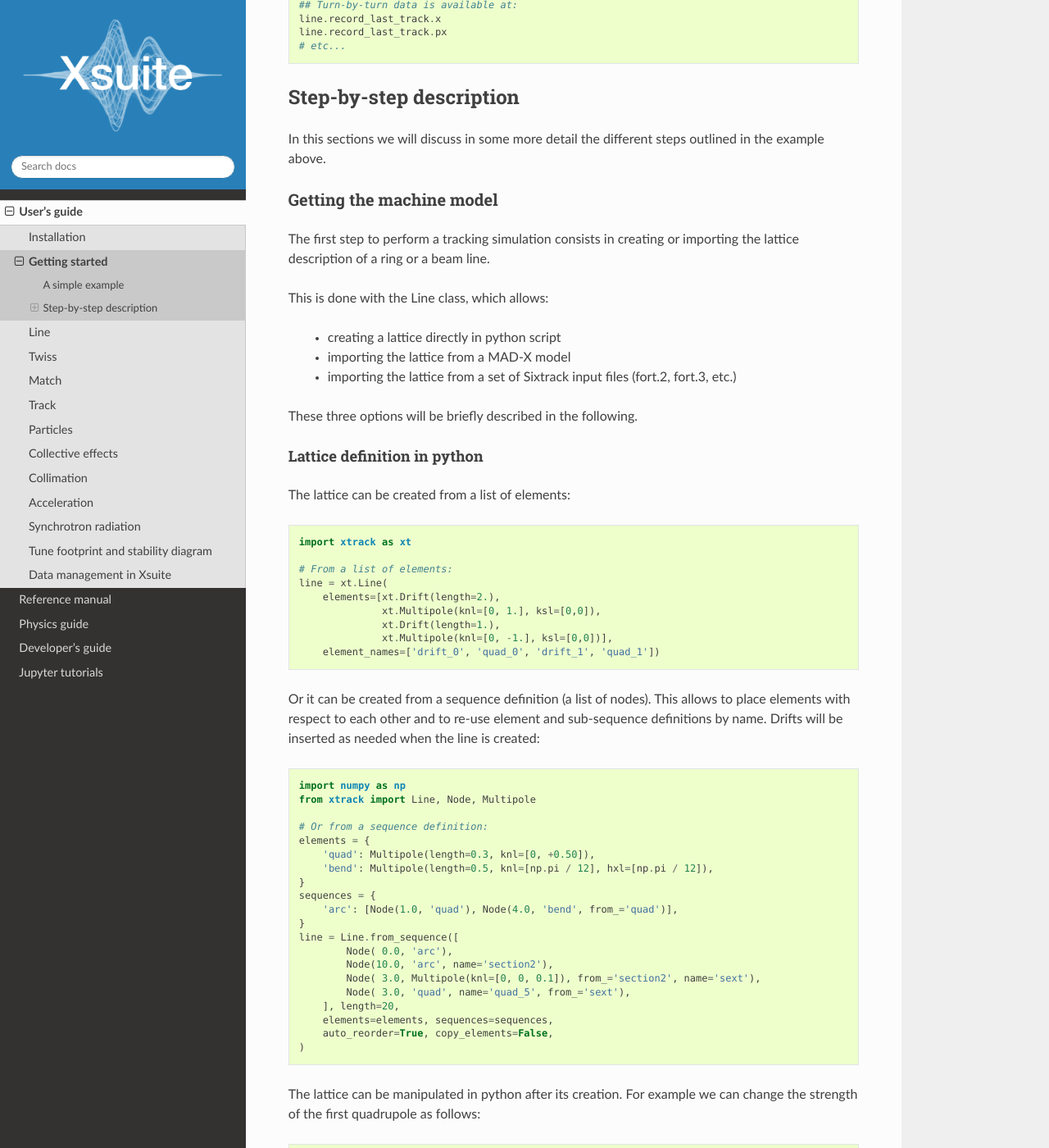
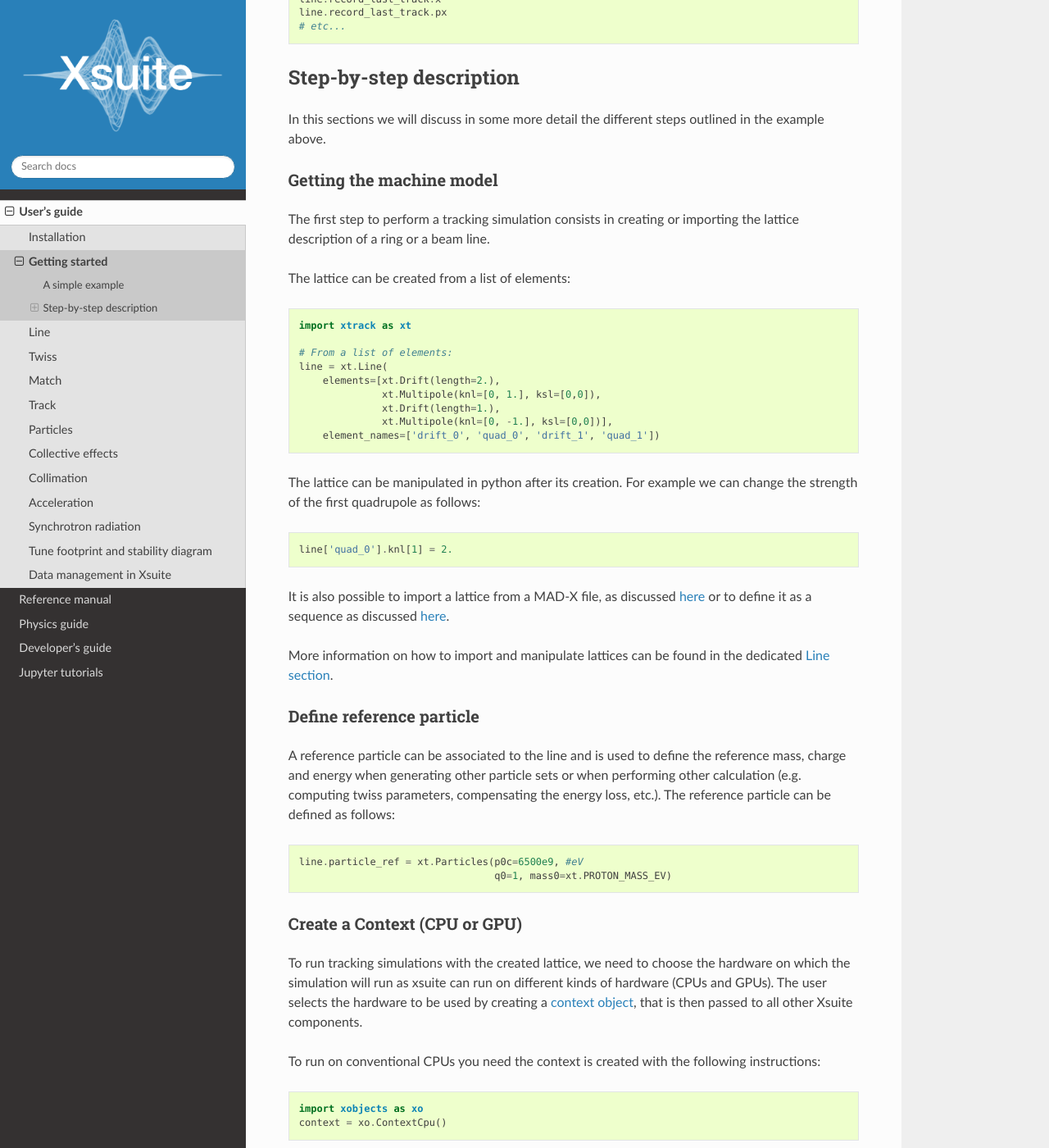
Before and after one commit to xsuite/xsuite, a Sphinx documentation site: the page built from docs/singlepart.rst, in a window 1280 px wide and 1400 px high, scrolled down 1647 px. Shown: the whole window at 82% size. Built offline with Sphinx 7.4.7 and the Read the Docs theme 2.0.0, drawn with Linux system fonts in a browser that asks for light colours; pages that are not in the unit, such as notebooks, are missing from menus; some of the changed text lies outside the part shown.

Commit message:
Update doc

```diff
--- a/docs/conf.py
+++ b/docs/conf.py
@@ -203,6 +203,8 @@
         'generated_code_snippets/twiss_reverse.py',
     'xtrack/examples/twiss/000f_twiss_default.py':
         'generated_code_snippets/twiss_default.py',
+    'xtrack/examples/sequence/000_sequence.py':
+        'generated_code_snippets/sequence.py',
 }
 
 for ss, tt in snippet_files.items():
--- a/docs/line.rst
+++ b/docs/line.rst
@@ -14,16 +14,33 @@
 .. literalinclude:: generated_code_snippets/toy_ring.py
    :language: python
 
+
+.. _madximport:
+
 Importing a line from MAD-X
 ===========================
 
-An Xsuite Line object can be importing from an existing MAD-X model, using the method
+An Xsuite Line object can be imported from an existing MAD-X model, through the
+`cpymad <http://hibtc.github.io/cpymad/>`_ interface of MAD-X, using the method
 :meth:`xtrack.Line.from_madx_sequence`. The import of certain features of the MAD-X
 model (dererred expressions, apertures, thick elements, alignment errors, field
 errors, etc.) can be controlled by the user. This is illustrated in the following
 example:
 
 .. literalinclude:: generated_code_snippets/madx_import_psb.py
+   :language: python
+
+
+
+.. _seqdef:
+
+Define a line through a sequence
+================================
+
+A line can also be defined through a "sequence", providing the element `s`
+positions instead of explicit drifts, as show in the example below:
+
+.. literalinclude:: generated_code_snippets/sequence.py
    :language: python
 
 
--- a/docs/particles_monitor.rst
+++ b/docs/particles_monitor.rst
@@ -1,3 +1,5 @@
+.. _monitors:
+
 Monitors
 ========
 
--- a/docs/singlepart.rst
+++ b/docs/singlepart.rst
@@ -57,15 +57,15 @@
 
     ## Build particle object on context
     n_part = 200
-    particles = xt.Particles(p0c=6500e9, #eV
-                            q0=1, mass0=xt.PROTON_MASS_EV,
+    particles = line.build_particles(
                             x=np.random.uniform(-1e-3, 1e-3, n_part),
                             px=np.random.uniform(-1e-5, 1e-5, n_part),
                             y=np.random.uniform(-2e-3, 2e-3, n_part),
                             py=np.random.uniform(-3e-5, 3e-5, n_part),
                             zeta=np.random.uniform(-1e-2, 1e-2, n_part),
-                            delta=np.random.uniform(-1e-4, 1e-4, n_part),
-                            _context=context)
+                            delta=np.random.uniform(-1e-4, 1e-4, n_part))
+    # Reference mass, charge, energy are taken from the reference particle.
+    # Particles are allocated on the context chosen for the line.
 
     ## Track (saving turn-by-turn data)
     n_turns = 100
@@ -90,17 +90,6 @@
 The first step to perform a tracking simulation consists in creating or importing
 the lattice description of a ring or a beam line.
 
-This is done with the Line class, which allows:
-
- - creating a lattice directly in python script
- - importing the lattice from a MAD-X model
- - importing the lattice from a set of Sixtrack input files (fort.2, fort.3, etc.)
-
-These three options will be briefly described in the following.
-
-Lattice definition in python
-~~~~~~~~~~~~~~~~~~~~~~~~~~~~
-
 The lattice can be created from a list of elements:
 
 .. code-block:: python
@@ -115,32 +104,6 @@
                   xt.Multipole(knl=[0, -1.], ksl=[0,0])],
         element_names=['drift_0', 'quad_0', 'drift_1', 'quad_1'])
 
-Or it can be created from a sequence definition (a list of nodes). This allows to place elements with respect to each other
-and to re-use element and sub-sequence definitions by name. Drifts will be inserted as needed when the line is created:
-
-.. code-block:: python
-
-    import numpy as np
-    from xtrack import Line, Node, Multipole
-
-    # Or from a sequence definition:
-    elements = {
-        'quad': Multipole(length=0.3, knl=[0, +0.50]),
-        'bend': Multipole(length=0.5, knl=[np.pi / 12], hxl=[np.pi / 12]),
-    }
-    sequences = {
-        'arc': [Node(1.0, 'quad'), Node(4.0, 'bend', from_='quad')],
-    }
-    line = Line.from_sequence([
-            Node( 0.0, 'arc'),
-            Node(10.0, 'arc', name='section2'),
-            Node( 3.0, Multipole(knl=[0, 0, 0.1]), from_='section2', name='sext'),
-            Node( 3.0, 'quad', name='quad_5', from_='sext'),
-        ], length=20,
-        elements=elements, sequences=sequences,
-        auto_reorder=True, copy_elements=False,
-    )
-
 The lattice can be manipulated in python after its creation. For example we can
 change the strength of the first quadrupole as follows:
 
@@ -148,28 +111,13 @@
 
     line['quad_0'].knl[1] = 2.
 
-Importing a MAD-X lattice
-~~~~~~~~~~~~~~~~~~~~~~~~~
+It is also possible to import a lattice from a MAD-X file, as discussed
+:ref:`here <madximport>` or to define it as a sequence as discussed
+:ref:`here <seqdef>`.
 
-Xtrack can import a MAD-X lattice using the `cpymad`_ interface of MAD-X.
+More information on how to import and manipulate lattices can be found in the
+dedicated :doc:`Line section<line>`.
 
-.. _cpymad: http://hibtc.github.io/cpymad/
-
-Assuming that we have a MAD-X script called ``myscript.madx`` that creates and
-manipulates (e.g. matches) a thin sequence called "lhcb1", we can execute the
-script using cpymad and import transform the sequence into and Xtrack Line
-object using the following instructions:
-
-.. code-block:: python
-
-    import xtrack as xt
-    from cpymad.madx import Madx
-
-    mad = Madx()
-    mad.call("mad/lhcwbb.seq")
-    mad.use("lhcb1")
-
-    line = xt.Line.from_madx_sequence(mad.sequence['lhcb1'])
 
 Define reference particle
 -------------------------
@@ -220,35 +168,39 @@
 
 .. code-block:: python
 
-    import xtrack as xt
     line.build_tracker(_context=context)
 
 This step transfers the machine model to the required platform and compiles
 the required tracking code.
 
+Twiss
+-----
+
+The Twiss parameters of the lattice can be through the ``twiss`` method of the
+line object:
+
+.. code-block:: python
+
+    ## Compute lattice functions
+    tw = line.twiss(method='4d')
+    tw.cols['s betx bety'].show()
+    # prints:
+    #
+    # name       s    betx    bety
+    # drift_0    0 3.02372 6.04743
+    # quad_0     2 6.04743 3.02372
+    # drift_1    2 6.04743 3.02372
+    # quad_1     3 3.02372 6.04743
+    # _end_point 3 3.02372 6.04743
+
+All capabilities and options of the twiss method are discussed in the
+:doc:`Twiss section <twiss>`.
+
 Generate particles to be tracked
 --------------------------------
 
 The particles to be tracked can be allocated on the chosen platform using
-the the Particles class (in this example particle coordinates are randomly generated):
-
-.. code-block:: python
-
-    ## Build particle object on context
-    n_part = 200
-    particles = xt.Particles(p0c=6500e9, #eV
-                            q0=1, ,mass0=xt.PROTON_MASS_EV,
-                            x=np.random.uniform(-1e-3, 1e-3, n_part),
-                            px=np.random.uniform(-1e-5, 1e-5, n_part),
-                            y=np.random.uniform(-2e-3, 2e-3, n_part),
-                            py=np.random.uniform(-3e-5, 3e-5, n_part),
-                            zeta=np.random.uniform(-1e-2, 1e-2, n_part),
-                            delta=np.random.uniform(-1e-4, 1e-4, n_part))
-
-
-
-If a reference particle has been associated to the line, the particles can be
-also generated using the ``build_particles`` method of the line
+the ``build_particles`` method of the line
 
 .. code-block:: python
 
@@ -273,6 +225,9 @@
 
     particles.x[20]
 
+For more information on how to create and manipulate particle objects, please
+refer to the :doc:`Particles section <particlesmanip>`.
+
 Track particles
 ---------------
 
@@ -285,6 +240,9 @@
     line.track(particles, num_turns=num_turns)
 
 This returns the particles state after 100 revolutions over the lattice.
+
+More information about Xsuite tracking capabilities can be found in the
+:doc:`Track section <track>`.
 
 Record turn-by-turn data
 ------------------------
@@ -305,3 +263,6 @@
     line.record_last_track.x # Shape is (n_part, n_turns)
     line.record_last_track.px
     # etc...
+
+For more information about the Xsuite monitoring capabilities, please refer to
+the :ref:`Monitors section <monitors>`.
--- a/docs/twiss.rst
+++ b/docs/twiss.rst
@@ -39,9 +39,8 @@
 ==================
 
 When the RF cavities are disabled or not included in the lattice (or when the
-longitudinal motion is artificially frozen), the one-turn matrix of the line is
-singular, and it is not possible to use the standard method for the twiss
-calculation.
+longitudinal motion is artificially frozen) it is not possible to use the
+standard method for the twiss calculation.
 In these cases, the "4d" method can be used, as illustrated in the following
 examples:
 
```
